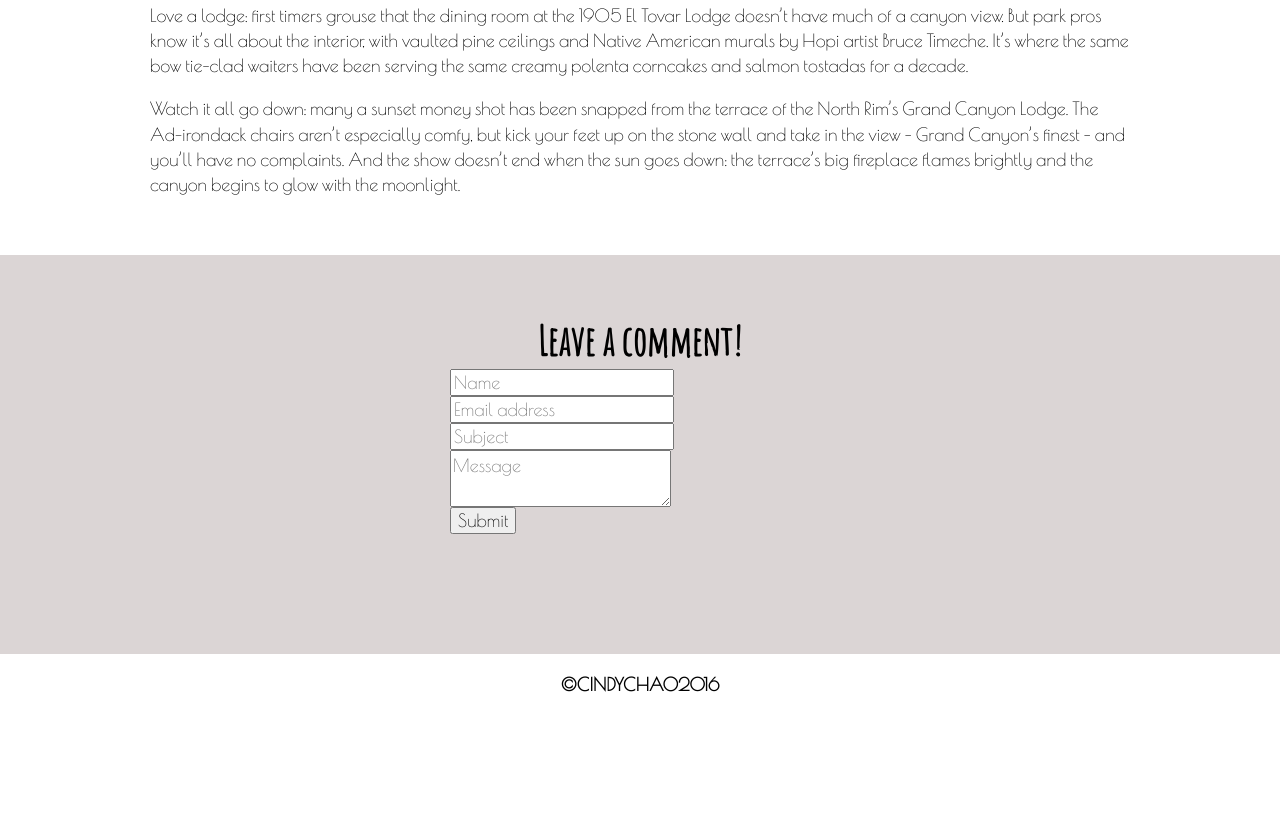
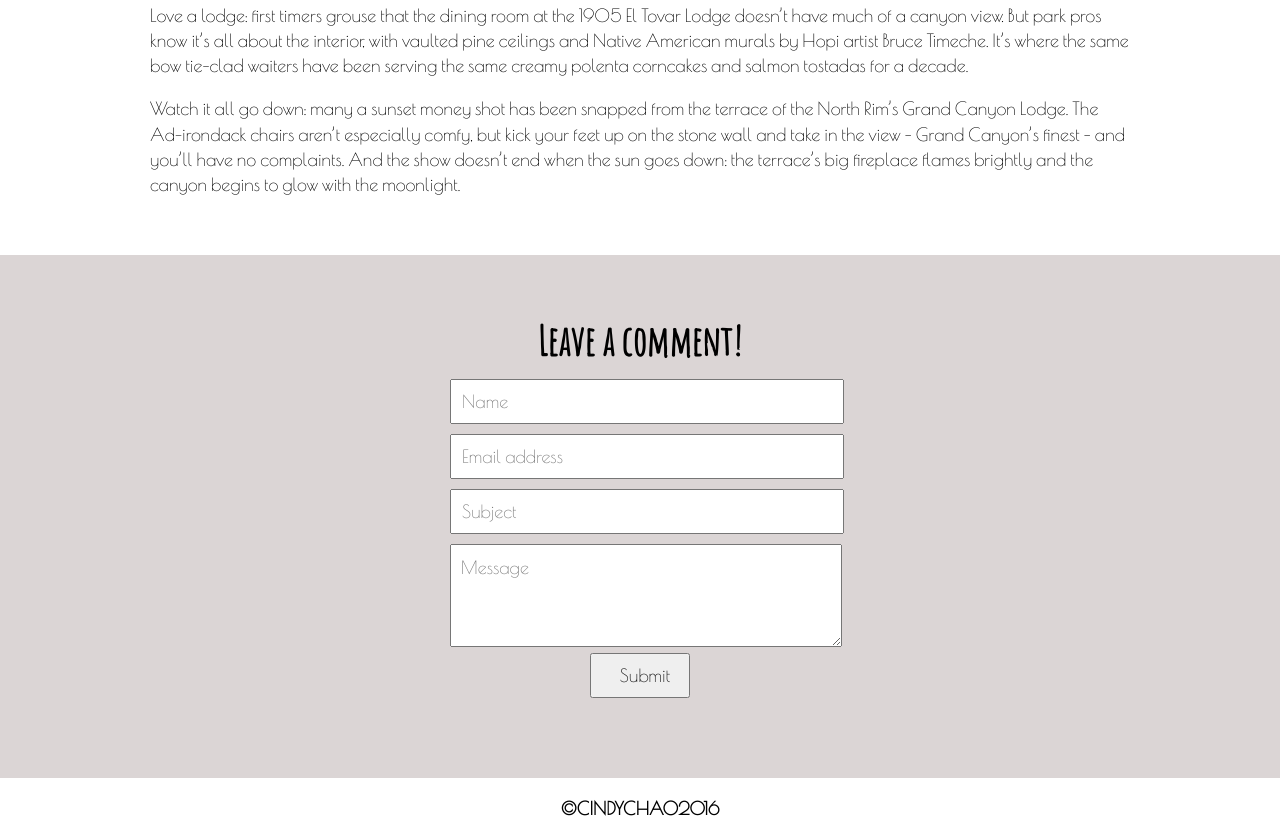
Before and after one commit to cindychao/cindychao.github.io, a plain HTML site: page index.html in a window 1280 px wide. Shown: the part 3111-3950 px from the top of the page. Before the commit the page ends 3826 px from the top, so only its background shows below. Drawn offline with nearby package versions, Linux system fonts and the light colour scheme.

Commit message:
form changes

```diff
--- a/css/main.css
+++ b/css/main.css
@@ -222,30 +222,45 @@ a:hover {
 /*FORMS*/
 
 input, textarea {
-    display: block;
+    display: inline-block;
+    width: 500px;
+    max-width: 100%;
+    min-width: 300px;
+    padding: 10px 0 10px 10px;
 }
 
 form {
-    padding-bottom: 80px;
+    padding-bottom: 40px;
     text-align: center;
 }
-
-/*li {
-    list-style: none;
-    margin-bottom: 10px;
-}*/
 
 .row {
     max-width: 100%;
     padding: 0 300px;
 }
 
+#button {
+    clear: both;
+    max-width: 100px;
+    min-width: 100px;
+}
+
+#name, #email, #subject {
+    margin-top: 10px;
+}
+
+#message {
+    padding-bottom: 40px;
+    margin-top: 10px;
+}
 
 /*FOOTER*/
 .footer {
     text-align: center;
     font-weight: bold;
 }
+
+
 
 
 
--- a/index.html
+++ b/index.html
@@ -110,7 +110,8 @@
                         <input type="text" name="subjectLine" id="subject" placeholder="Subject">
 
                         <textarea type="text" name="message" id="message" placeholder="Message"></textarea>
-                        <input type="submit">
+
+                        <input type="submit" id="button">
 
 
                 </div>
```
